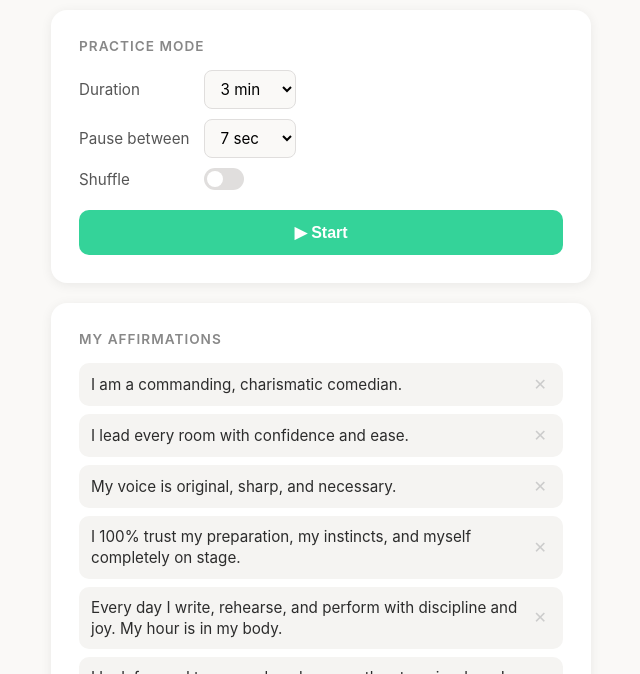
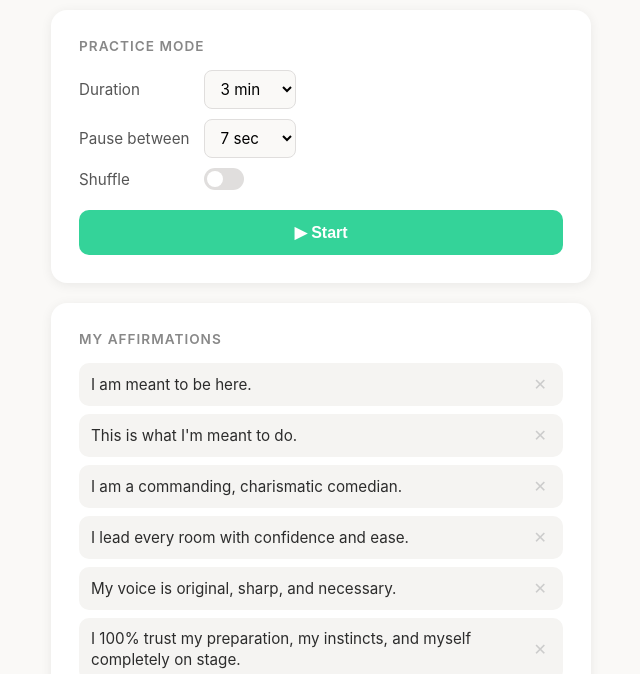
Before and after one commit to rayeschiller/affirmations, a plain HTML site: page index.html in a window 1280 px wide. Shown: the part 97-771 px from the top of the page, without its empty margins (319-959 px from the left). Drawn offline with Linux system fonts and the light colour scheme.

Commit message:
add two new affirmations

```diff
--- a/index.html
+++ b/index.html
@@ -363,8 +363,10 @@
 </div>
 
 <script>
-  const VERSION = 'v4';
+  const VERSION = 'v5';
   const DEFAULT_AFFIRMATIONS = [
+    "I am meant to be here.",
+    "This is what I'm meant to do.",
     "I am a commanding, charismatic comedian.",
     "I lead every room with confidence and ease.",
     "My voice is original, sharp, and necessary.",
```
